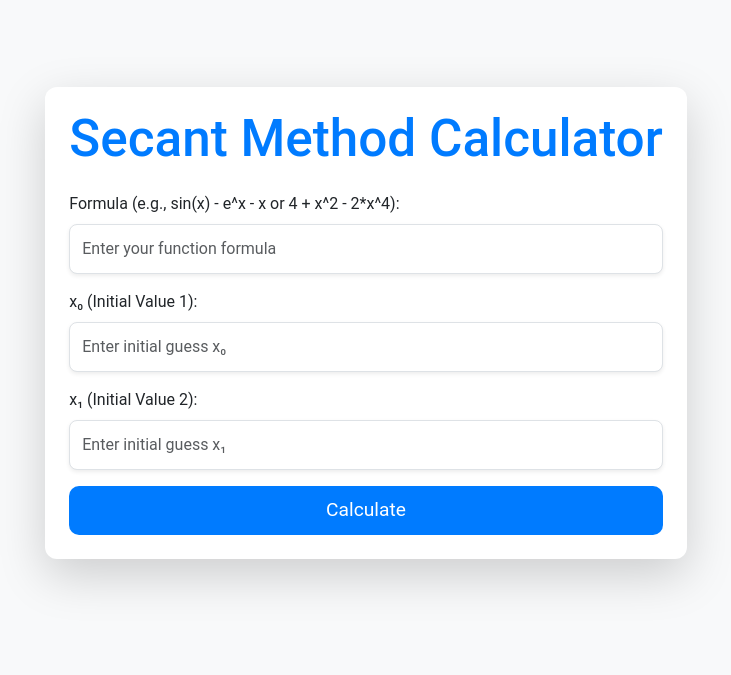
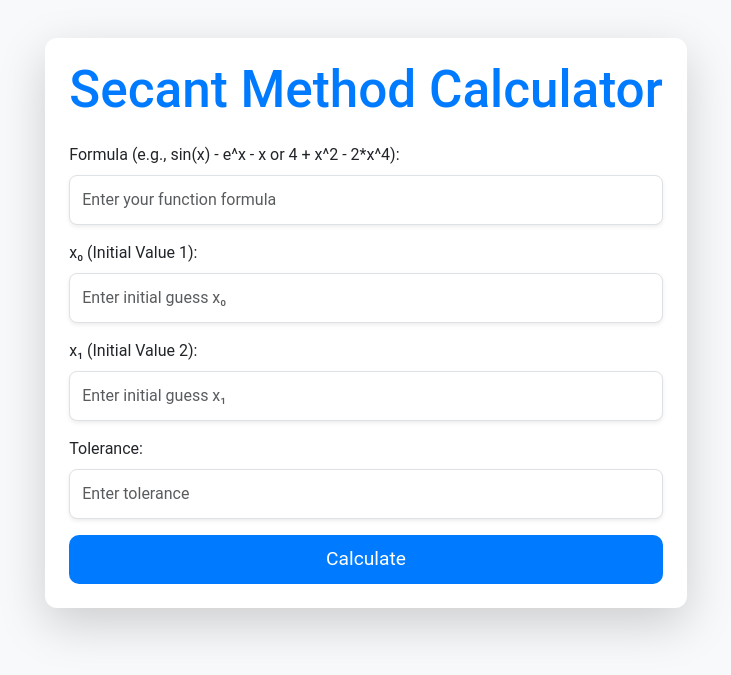
Before and after one commit to WhoIsLiLY/numerical_method, a React (Vite) app: page / in a window 1280 px wide. Shown: the part 101-776 px from the top of the page, without its empty margins (274-1005 px from the left). Built offline with nearby package versions, Linux system fonts and the light colour scheme.

Commit message:
test tolerance

```diff
--- a/src/App.jsx
+++ b/src/App.jsx
@@ -1,24 +1,34 @@
-import React, { useState } from 'react';
-import { evaluate } from 'mathjs';
-import InputForm from './components/InputForm';
-import ResultsTable from './components/ResultTable';
-import Button from './components/Button';
-import './App.css'; // For custom styles
+import React, { useState } from "react";
+import { evaluate } from "mathjs";
+import InputForm from "./components/InputForm";
+import ResultsTable from "./components/ResultTable";
+import Button from "./components/Button";
+import "./App.css"; // For custom styles
 
 function App() {
-  const [equation, setEquation] = useState('');
-  const [x0, setX0] = useState('');
-  const [x1, setX1] = useState('');
+  const [equation, setEquation] = useState("");
+  const [x0, setX0] = useState("");
+  const [x1, setX1] = useState("");
+  const [tolerance, setTolerance] = useState("");
   const [iterations, setIterations] = useState([]);
   const [error, setError] = useState(null);
 
-  const secantMethod = (fStr, x0, x1, tolerance = 0.0001, maxIterations = 100) => {
+  const secantMethod = (
+    fStr,
+    x0,
+    x1,
+    tolerance,
+    maxIterations = 100
+  ) => {
     let xPrev = parseFloat(x0); // xi-1
     let xCurr = parseFloat(x1); // xi
     let iteration = 0; // initial iteration
     const iterationData = [];
 
-    while (Math.abs(evaluate(fStr, { x: xCurr })) > tolerance && iteration < maxIterations) {
+    while (
+      Math.abs(evaluate(fStr, { x: xCurr })) > tolerance &&
+      iteration < maxIterations
+    ) {
       let fxCurr = evaluate(fStr, { x: xCurr }); // f(xi)
       let fxPrev = evaluate(fStr, { x: xPrev }); // f(xi-1)
       let xNext = xCurr - (fxCurr * (xCurr - xPrev)) / (fxCurr - fxPrev); // xi+1 = xi - (f(xi)*(xi - xi-1)) / (fxi - fxi-1)
@@ -30,7 +40,7 @@ function App() {
         fxPrev: fxPrev.toFixed(6),
         fxCurr: fxCurr.toFixed(6),
         xNext: xNext.toFixed(6),
-        error: Math.abs((xCurr - xPrev)/xCurr).toFixed(6),
+        error: Math.abs((xCurr - xPrev) / xCurr).toFixed(6),
       });
 
       xPrev = xCurr;
@@ -43,11 +53,11 @@ function App() {
 
   const handleCalculate = () => {
     try {
-      const resultIterations = secantMethod(equation, x0, x1);
+      const resultIterations = secantMethod(equation, x0, x1,tolerance);
       setIterations(resultIterations);
       setError(null);
     } catch (err) {
-      setError('Invalid equation or input. Please check your formula.');
+      setError("Invalid equation or input. Please check your formula.");
       setIterations([]);
     }
   };
@@ -55,7 +65,9 @@ function App() {
   return (
     <div className="container mt-5">
       <div className="card shadow-lg p-4">
-        <h1 className="text-center text-primary mb-4">Secant Method Calculator</h1>
+        <h1 className="text-center text-primary mb-4">
+          Secant Method Calculator
+        </h1>
         <InputForm
           equation={equation}
           setEquation={setEquation}
@@ -63,6 +75,7 @@ function App() {
           setX0={setX0}
           x1={x1}
           setX1={setX1}
+          tolerance={setTolerance}
         />
         <Button label="Calculate" onClick={handleCalculate} />
         {error && <p className="text-danger mt-3">{error}</p>}
--- a/src/components/InputForm.jsx
+++ b/src/components/InputForm.jsx
@@ -1,6 +1,6 @@
 import React from 'react';
 
-function InputForm({ equation, setEquation, x0, setX0, x1, setX1 }) {
+function InputForm({ equation, setEquation, x0, setX0, x1, setX1, tolerance, setTolerance}) {
   return (
     <div>
       <div className="form-group mb-3">
@@ -36,6 +36,18 @@ function InputForm({ equation, setEquation, x0, setX0, x1, setX1 }) {
           onChange={(e) => setX1(e.target.value)}
         />
       </div>
+
+      <div className="form-group mb-3">
+        <label htmlFor="tolerance" className="form-label">Tolerance:</label>
+        <input
+          id="tolerance"
+          type="number"
+          className="form-control shadow-sm"
+          placeholder="Enter tolerance"
+          value={tolerance}
+          onChange={(e) => setTolerance(e.target.value)}
+        />
+      </div>
     </div>
   );
 }
```
